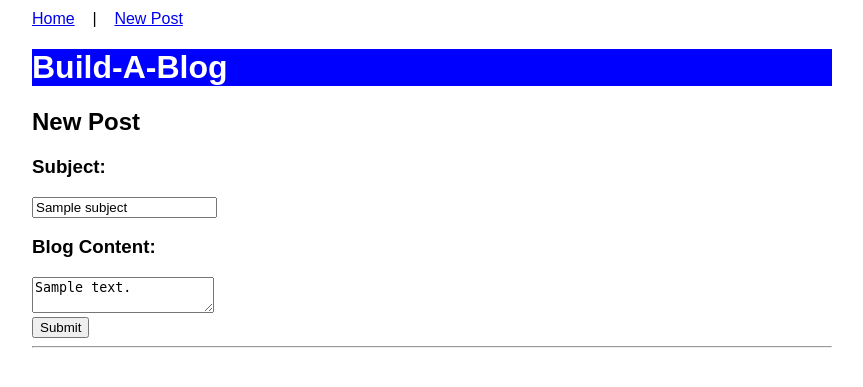
After one commit to kyleflanagin/build-a-blog, a Python web app: template templates/blogpost.html in a window 1280 px wide. The commit adds this page. Shown: the top 387 px of the page, without its empty margins (208-1071 px from the left). Run offline with Jinja, Linux system fonts and the light colour scheme; the template is opened without the code that fills it: most values are stand-ins (such as "Sample title", 1, 10 or a date in 2020).

Commit message:
made final edits still working on style

```diff
--- a/app.yaml
+++ b/app.yaml
@@ -15,3 +15,5 @@ handlers:
 libraries:
 - name: webapp2
   version: "2.5.2"
+- name: jinja2
+  version: latest
--- /dev/null
+++ b/templates/base.html
@@ -0,0 +1,25 @@
+<!DOCTYPE html>
+
+<html>
+    <head>
+
+        <link type="text/css" rel="stylesheet" href="/templates/styles.css" />
+
+    </head>
+
+    <body style="margin: 10";  >
+        <nav>
+            <a href="/blog">Home</a>
+            &nbsp;&nbsp; | &nbsp;&nbsp;
+            <a href="/blog/newpost">New Post</a>
+        </nav>
+
+        <h1 style="background-color: blue; color: white; margin: 0 height:50px;">
+            Build-A-Blog
+        </h1>
+
+        {% block content %}
+        {% endblock %}
+    </body>
+
+</html>
--- a/bloghome.html
+++ b/templates/bloghome.html
@@ -15,12 +15,12 @@
 <br></br>
 <footer>
 {% if prev_page %}
-    <a href="/blog?page={{prev_page}}">prev</a>
+    <a href="/blog?page={{prev_page}}">Previous Page</a>
 {% endif %}
 
     &nbsp;&nbsp; | &nbsp;&nbsp;
 {% if next_page %}
-    <a href="/blog?page={{next_page}}">next</a>
+    <a href="/blog?page={{next_page}}">Next Page</a>
 {% endif %}
 
 </footer>
--- a/blogpost.html
+++ b/templates/blogpost.html
@@ -1,10 +1,10 @@
 {% extends "base.html" %} <!-- This line includes this html into the base template -->
 {% block content %} <!-- starting the block to insert into base.html -->
 <form method="post">
-    <h2>NEW POST</h2>
-    <h3>subject:</h3>
-    <input type="text" name="subject" value="{{subject}}"> <!-- name was food -->
-    <h2>BLOG</h2>
+    <h2>New Post</h2>
+    <h3>Subject:</h3>
+    <input type="text" name="subject" value="{{subject}}">
+    <h3>Blog Content:</h3>
     <textarea name="content">{{content}}</textarea>
 
     <div><button>Submit</button></div>
@@ -12,4 +12,4 @@
 </form>
 <hr>
 
-{% endblock %} <!-- ending the block that gets inserted into base.html-->
+{% endblock %}
--- /dev/null
+++ b/templates/styles.css
@@ -0,0 +1,6 @@
+body {
+    font-family: sans-serif;
+    width: 800px;
+    margin: 0 auto;
+    padding: 10px;
+}
```
Also changed, not shown: base.html (deleted, +0 -30 lines), main.py (+3 -22 lines), templates/permalink.html (added, +7 -0 lines), index.yaml (line endings or trailing spaces), 1 other file.
